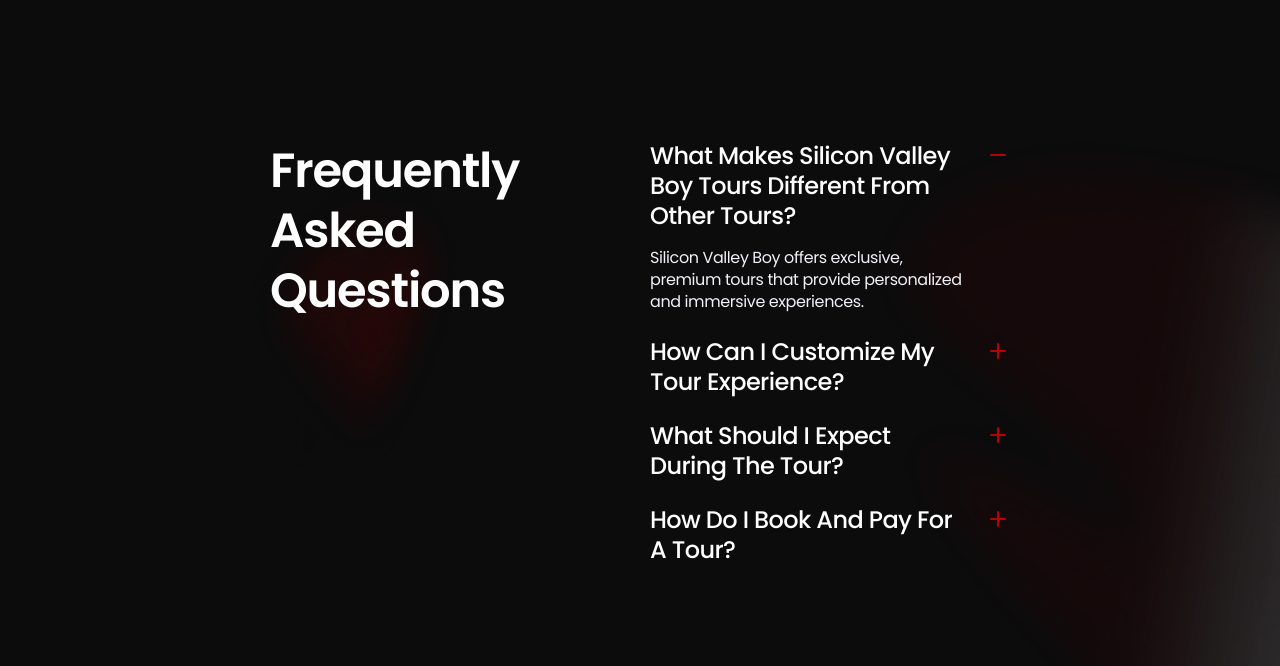
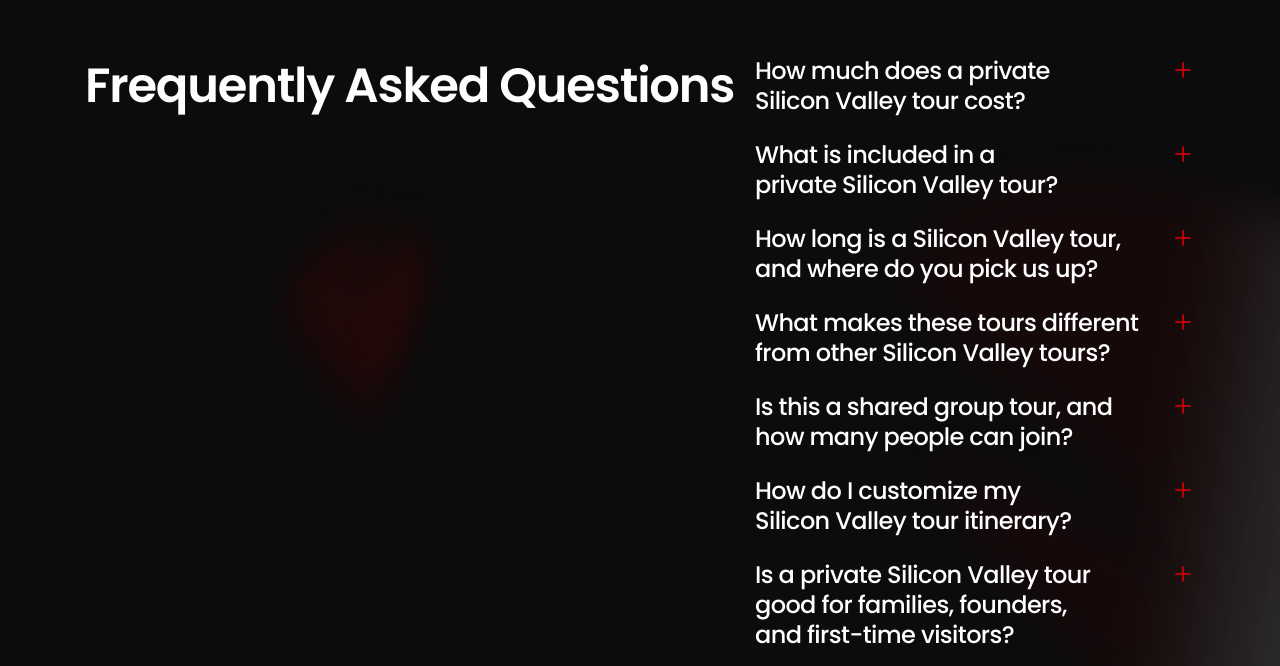
Before and after one commit to romka-best/svpc, a Next.js app: page /home in a window 1280 px wide. Shown: the part 5754-6420 px from the top of the page. Built offline with nearby package versions, Linux system fonts and the light colour scheme.

Commit message:
💅 Update FAQ

```diff
--- a/src/app/home/components/faq/constants.ts
+++ b/src/app/home/components/faq/constants.ts
@@ -5,19 +5,53 @@ export interface FaqItem {
 
 export const FAQ_ITEMS: FaqItem[] = [
   {
-    question: 'What Makes Silicon Valley Boy Tours Different From Other Tours?',
-    answer: 'Silicon Valley Boy offers exclusive, premium tours that provide personalized and immersive experiences.',
+    question: 'How much does a private Silicon Valley tour cost?',
+    answer:
+      'The price depends on your dates, chosen destinations, group size, and vehicle. As you build the itinerary you will see a live tour price. That total is for your whole group for the whole trip, not a per-person ticket on a shared vehicle.',
   },
   {
-    question: 'How Can I Customize My Tour Experience?',
-    answer: 'Silicon Valley Boy offers exclusive, premium tours that provide personalized and immersive experiences.',
+    question: 'What is included in a private Silicon Valley tour?',
+    answer:
+      'Your private local guide, door-to-door transportation in the car you choose, a custom route, and the stories between stops are included. Tickets such as Alcatraz or museum admission are already in the price. Lunch is included at $25 per person.',
   },
   {
-    question: 'What Should I Expect During The Tour?',
-    answer: 'Silicon Valley Boy offers exclusive, premium tours that provide personalized and immersive experiences.',
+    question: 'How long is a Silicon Valley tour, and where do you pick us up?',
+    answer:
+      'A full day is the usual format. Multi-day private tours are available if you want to go deeper. Pickup and drop-off are door to door in a private car, typically from your hotel, home, or another Bay Area address. Airport pickups from SFO or SJC can be arranged as part of the day.',
   },
   {
-    question: 'How Do I Book And Pay For A Tour?',
-    answer: 'Silicon Valley Boy offers exclusive, premium tours that provide personalized and immersive experiences.',
+    question: 'What makes these tours different from other Silicon Valley tours?',
+    answer:
+      'Your experience is never shared. You travel in a private car with a local guide, not a script, and the route is planned down to the last stop. Choose Apple Park, the Googleplex, Stanford, the Computer History Museum, the Golden Gate Bridge, and other hidden gems. We time the day around traffic, opening hours, and what you actually care about.',
+  },
+  {
+    question: 'Is this a shared group tour, and how many people can join?',
+    answer:
+      'It is always private — only your group rides along. Solo travelers, couples, families, and small groups are welcome, up to six guests.',
+  },
+  {
+    question: 'How do I customize my Silicon Valley tour itinerary?',
+    answer:
+      'Use Build My Itinerary on this page: choose your dates, who is coming, the attractions you want, and a car. After you book, your guide confirms the route with you so the trip still feels tailored.',
+  },
+  {
+    question: 'Is a private Silicon Valley tour good for families, founders, and first-time visitors?',
+    answer:
+      'Yes. Because the group is never shared, you can move without being rushed. First-time visitors get the landmarks plus local context: how Silicon Valley actually works, not only photo stops. Wear layers and comfortable shoes — Bay Area weather and walking between stops both change quickly.',
   },
 ];
+
+export const FAQ_JSON_LD = {
+  '@context': 'https://schema.org',
+  '@type': 'FAQPage',
+  mainEntity: FAQ_ITEMS.map((item) => {
+    return {
+      '@type': 'Question',
+      acceptedAnswer: {
+        '@type': 'Answer',
+        text: item.answer,
+      },
+      name: item.question,
+    };
+  }),
+};
--- a/src/app/home/components/faq/index.tsx
+++ b/src/app/home/components/faq/index.tsx
@@ -6,18 +6,25 @@ import { AccordionItem } from '@/components/ui/base/accordion/item';
 import { AccordionTrigger } from '@/components/ui/base/accordion/trigger';
 
 import { FaqEffects } from './components/effects';
-import { FAQ_ITEMS } from './constants';
+import {
+  FAQ_ITEMS,
+  FAQ_JSON_LD,
+} from './constants';
 
 const FaqSection = () => {
   return (
     <section
-      className="relative flex section-screen flex-col justify-center overflow-hidden px-5 py-10 md:px-10 xl:px-67.5"
+      className="relative flex section-screen flex-col justify-center overflow-hidden px-5 py-10 md:px-10 xl:px-20"
       id="faq"
     >
+      <script
+        dangerouslySetInnerHTML={{ __html: JSON.stringify(FAQ_JSON_LD) }}
+        type="application/ld+json"
+      />
       <FaqEffects />
       <div className="relative z-10 flex flex-col items-start gap-10 lg:flex-row lg:justify-center lg:gap-5">
         <motion.h2
-          className="w-full text-3xl font-semibold leading-tight tracking-tight md:text-4xl lg:w-110 xl:text-5xl"
+          className="w-full min-w-0 max-w-full text-3xl font-semibold leading-tight tracking-tight md:text-4xl lg:w-max xl:shrink-0 xl:whitespace-nowrap xl:text-5xl"
           initial={{
             opacity: 0,
             y: 24,
@@ -33,7 +40,9 @@ const FaqSection = () => {
             y: 0,
           }}
         >
-          Frequently Asked Questions
+          <span className="whitespace-nowrap">Frequently Asked</span>
+          {' '}
+          Questions
         </motion.h2>
         <motion.div
           className="w-full lg:w-110"
@@ -56,7 +65,6 @@ const FaqSection = () => {
           <Accordion
             collapsible
             className="flex w-full flex-col gap-6"
-            defaultValue="faq-0"
             type="single"
           >
             {FAQ_ITEMS.map((item, index) => (
@@ -65,7 +73,7 @@ const FaqSection = () => {
                 value={`faq-${index}`}
               >
                 <AccordionTrigger>
-                  <span className="flex-1 text-2xl font-medium leading-tight tracking-tight">
+                  <span className="flex-1 text-2xl font-medium leading-tight tracking-tight text-balance">
                     {item.question}
                   </span>
                 </AccordionTrigger>
```
